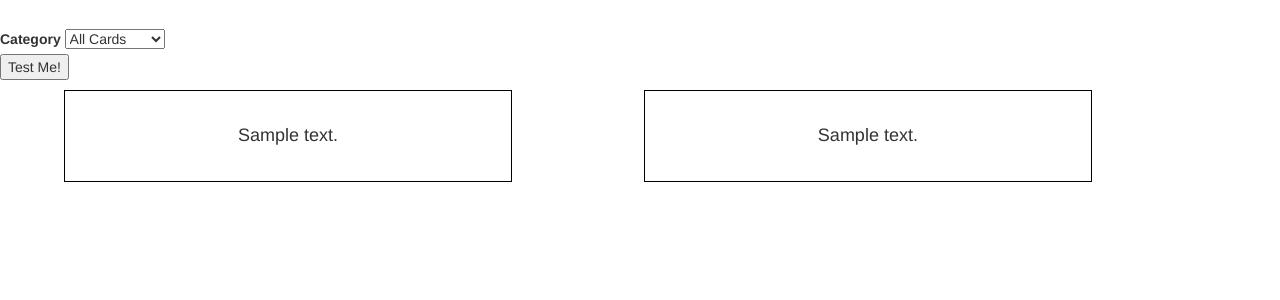
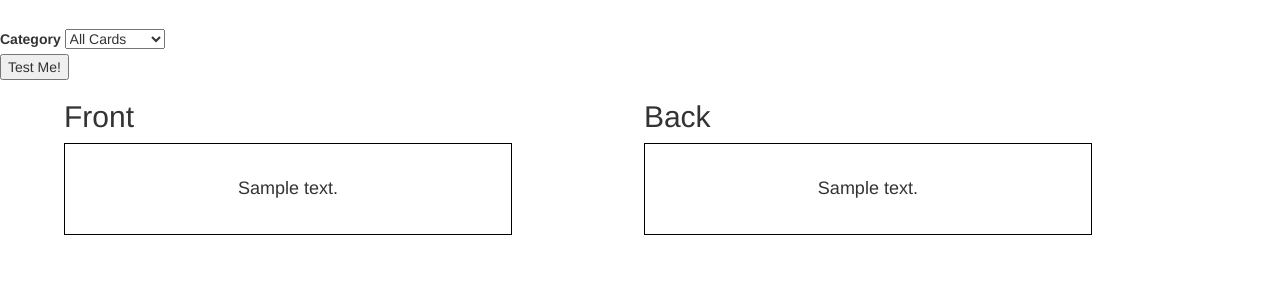
Before and after one commit to fdel15/flash-cards, a Rails app: page /cards in a window 1280 px wide. Shown: the part 51-351 px from the top of the page. Run offline with Rails 7, Linux system fonts and the light colour scheme; tables that the repository leaves empty hold one stand-in row (values such as "Sample post"); style sheets or scripts are compiled from the project's sources; some libraries are stand-ins or nearby versions.

Commit message:
display front and backs of cards side by side on card index

```diff
--- a/app/views/cards/index.html.erb
+++ b/app/views/cards/index.html.erb
@@ -10,14 +10,16 @@
 </div>
 
 <div class="display_cards">
-  <% @cards.each do |card| %>
+  <% @front_cards.each_with_index do |card, i| %>
 
     <div class="front-cards">
+      <%= display_card_header("Front", i) %>
       <h4 class="card"> <%= card.description %> </h4>
     </div>
 
     <div class="back-cards">
-      <h4 class="card"> <%= card.description %> </h4>
+      <%= display_card_header("Back", i) %>
+      <h4 class="card"> <%= card.flip_side_description %> </h4>
     </div>
 
   <% end %>
```
